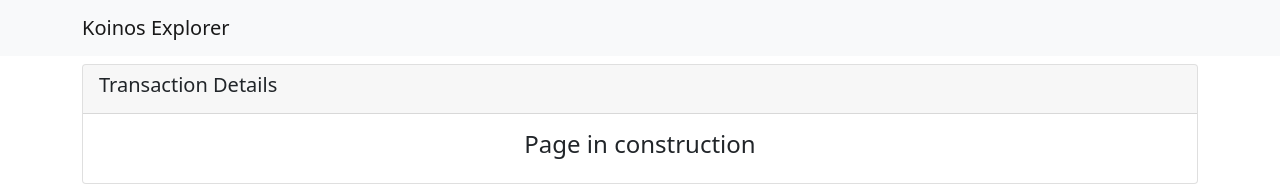
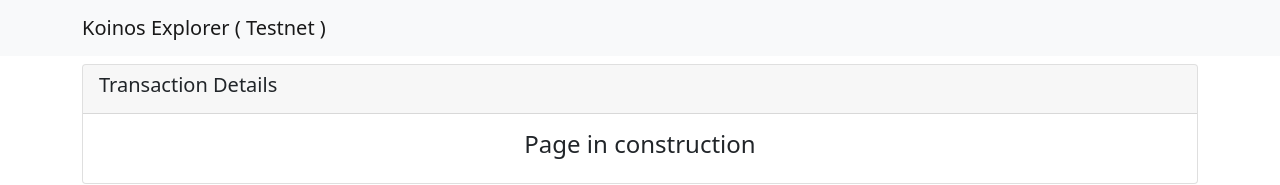
Before and after one commit to ederaleng/koinosexplorer, a Next.js app: page /tx/1 in a window 1280 px wide. Shown: the top 185 px of the page. Built offline with nearby package versions, Linux system fonts and the light colour scheme.

Commit message:
add testnet to name

```diff
--- a/components/navbar.js
+++ b/components/navbar.js
@@ -7,7 +7,7 @@
     <Navbar bg="light" expand="md">
       <nav className="container">
         <Navbar.Brand>
-          <Link href="/"> Koinos Explorer </Link>
+          <Link href="/"> Koinos Explorer ( Testnet ) </Link>
         </Navbar.Brand>
         {/* <Navbar.Toggle aria-controls="basic-navbar-nav" />
         <Navbar.Collapse className="justify-content-end">
```
